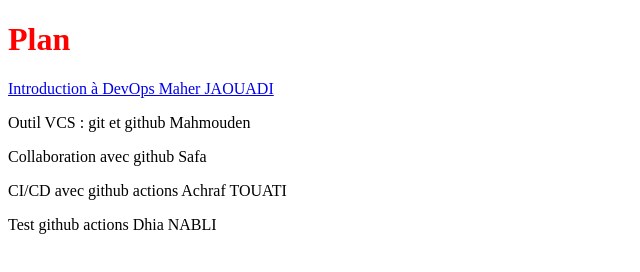
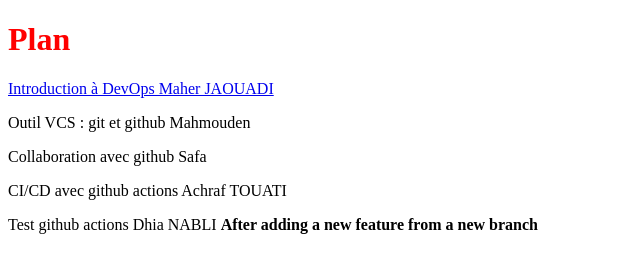
Before and after one commit to maherjaouadi/devopstools, a plain HTML site: page index.html in a window 1280 px wide. Shown: the whole page, without its empty margins (0-640 px from the left). Drawn offline with Linux system fonts and the light colour scheme.

Commit message:
Update index.html after adding a new feature

```diff
--- a/index.html
+++ b/index.html
@@ -17,6 +17,6 @@
     <p>Outil VCS : git et github Mahmouden </p>
     <p>Collaboration avec github Safa</p>
     <p>CI/CD avec github actions Achraf TOUATI</p>
-    <p>Test github actions Dhia NABLI</p>
+    <p>Test github actions Dhia NABLI <b>After adding a new feature from a new branch</b> </p>
   </body>
 </html>
```
